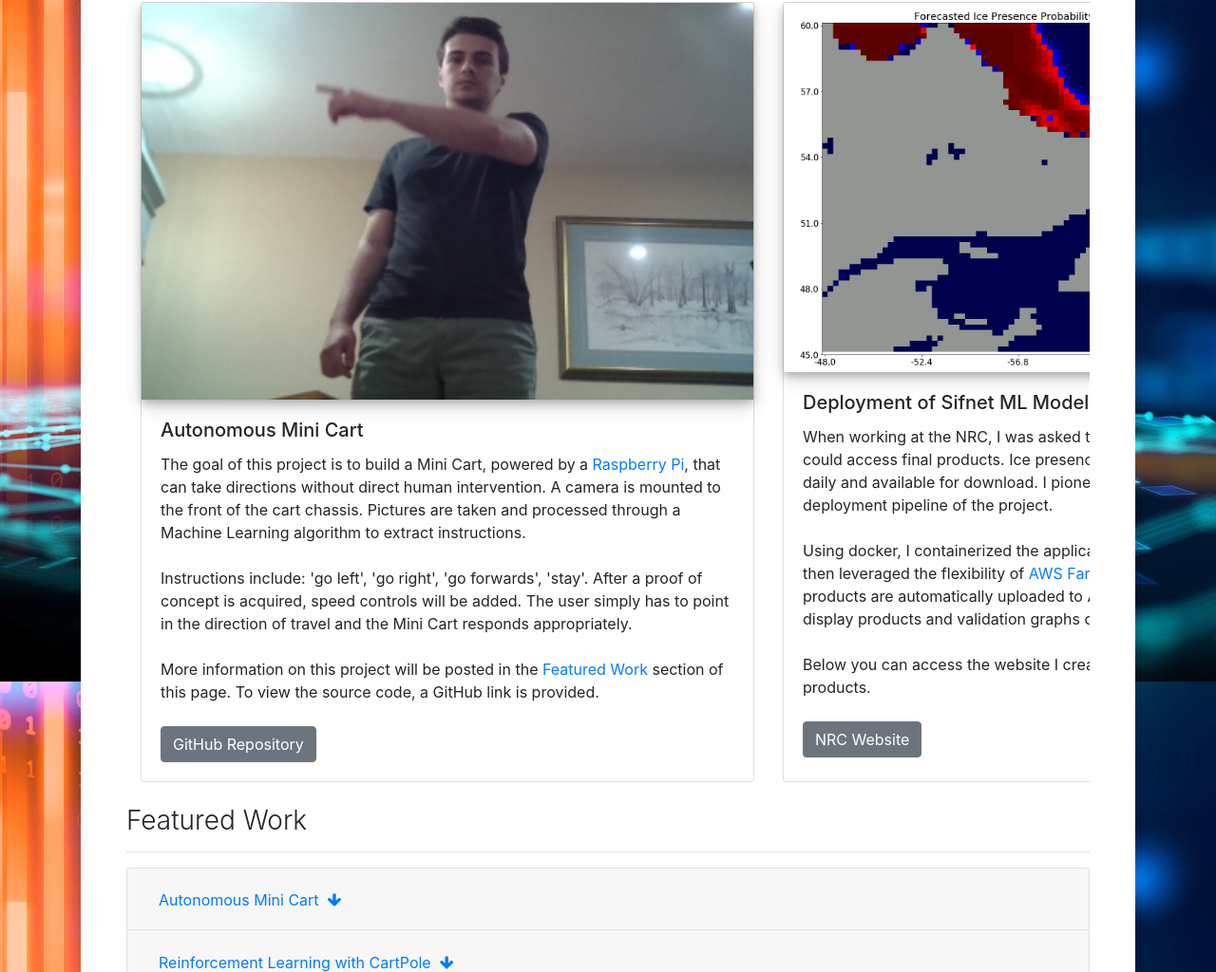
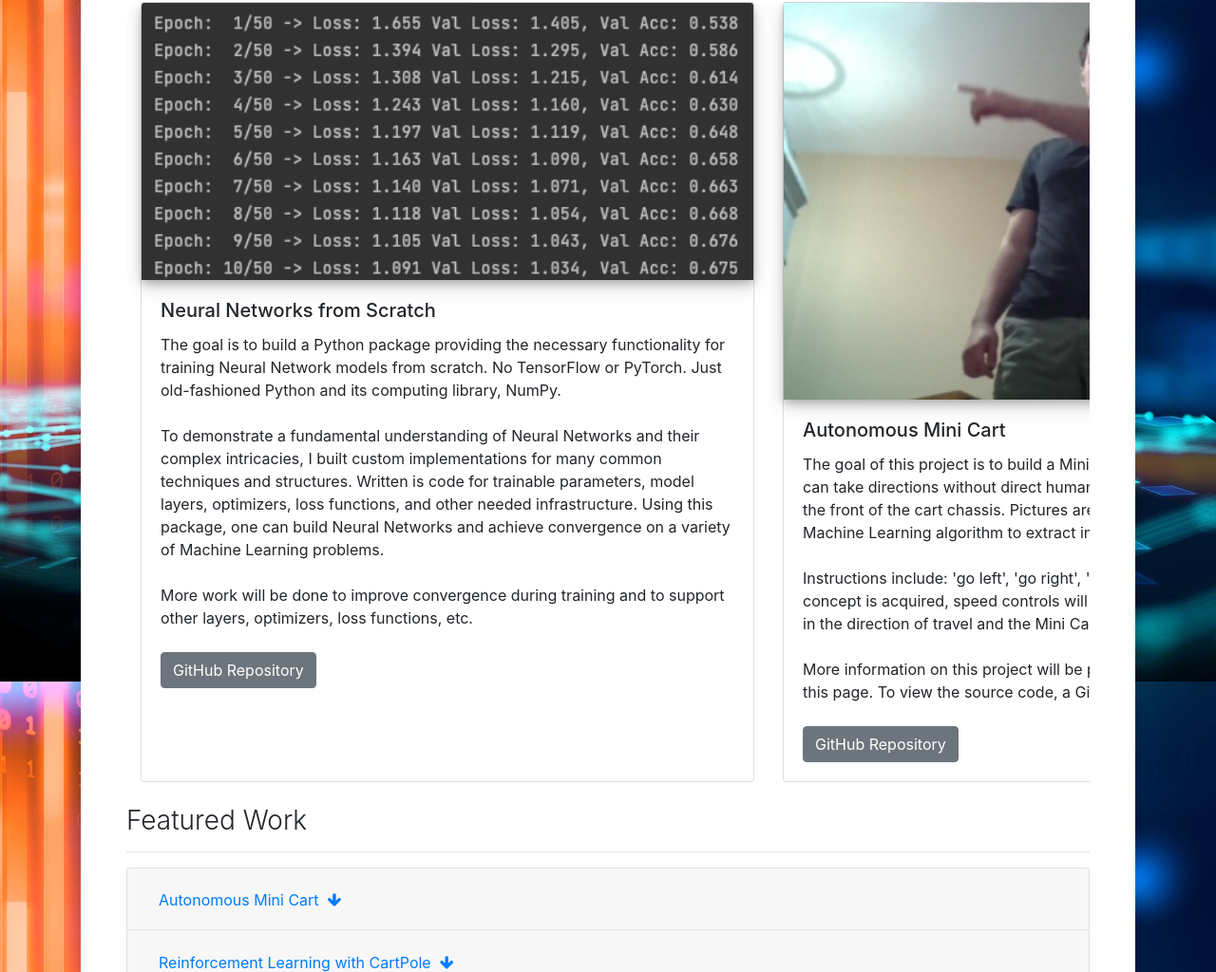
Before and after one commit to MichaelNasello/Website_v3, a plain HTML site: page index.html in a window 1280 px wide. Shown: the part 1842-2866 px from the top of the page at 95% size. Drawn offline with nearby package versions, Linux system fonts and the light colour scheme.

Commit message:
Adding Neural Networks from Scratch project

```diff
--- a/index.html
+++ b/index.html
@@ -186,7 +186,7 @@
                     problems. To me, nothing is more exciting than struggling through a problem and finding that
                     breakthrough solution. While studying Mechatronics Engineering at the University of Waterloo, I
                     have been presented with countless opportunities to do so. Collaborations with classmates has
-                    introduced to several interesting areas, including Machine Learning.
+                    introduced me to several interesting areas, including Machine Learning.
 
                     <br><br>
 
@@ -461,6 +461,47 @@
                     </script>
 
                     <div class="row flex-nowrap d-flex flex-row flex-nowrap overflow-auto">
+
+                        <div class="col-lg-8">
+                            <div class="card card-block">
+
+                                <img src="images/dense_network_train_output.png" class="card-img-top" alt="...">
+                                <div class="card-body">
+                                    <h5 class="card-title">Neural Networks from Scratch</h5>
+
+                                    <p class="card-text">
+
+                                        The goal is to build a Python package providing the necessary functionality for
+                                        training Neural Network models from scratch. No TensorFlow or PyTorch. Just
+                                        old-fashioned Python and its computing library, NumPy.
+
+                                        <br><br>
+
+                                        To demonstrate a fundamental understanding of Neural Networks and their complex
+                                        intricacies, I built custom implementations for many common techniques and
+                                        structures. Written is code for trainable parameters, model layers, optimizers,
+                                        loss functions, and other needed infrastructure. Using this package, one can
+                                        build Neural Networks and achieve convergence on a variety of Machine Learning
+                                        problems.
+
+                                        <br><br>
+
+                                        More work will be done to improve convergence during training and to support
+                                        other layers, optimizers, loss functions, etc.
+
+                                        <br><br>
+
+                                        <a href = "https://github.com/MichaelNasello/nnFromScratch" target = "_blank">
+                                            <button class = "btn btn-secondary">
+                                                GitHub Repository
+                                            </button>
+                                        </a>
+
+                                    </p>
+                                </div>
+
+                            </div>
+                        </div>
 
                         <div class="col-lg-8">
                             <div class="card card-block">
```
Also changed, not shown: images/dense_network_train_output.png (added).
